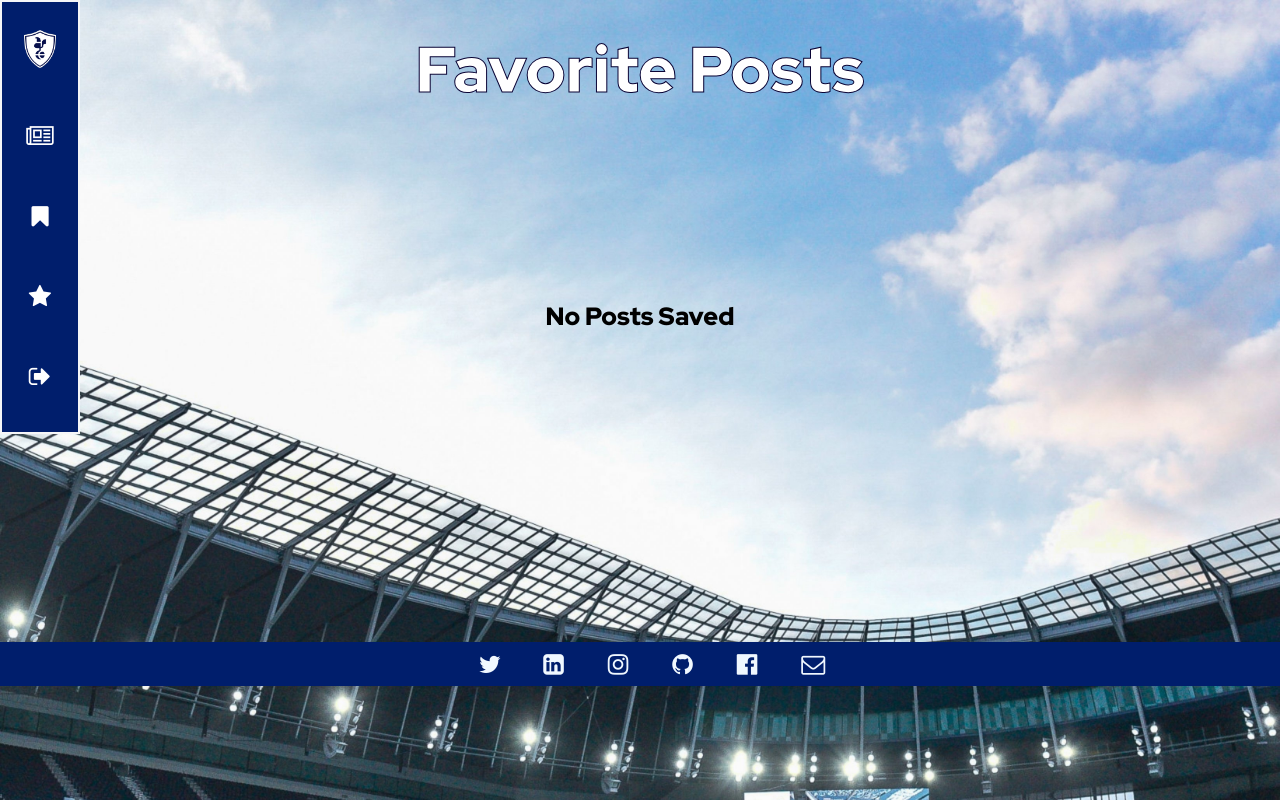
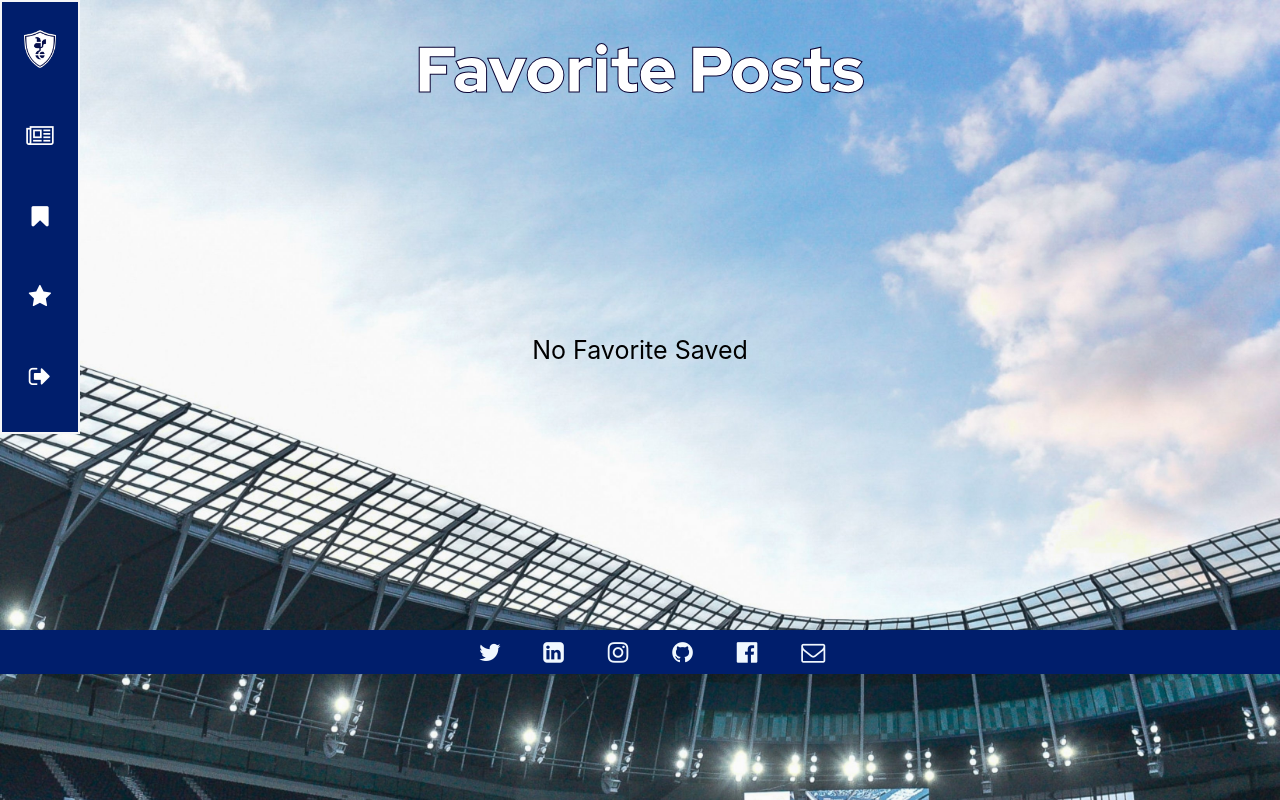
Before and after one commit to RaulMaya/Spurs-Blog, a Django app: page /favorites in a window 1280 px wide. Run offline with Django 4.2, Linux system fonts and the light colour scheme; the visitor is signed in with stand-in values (Sample User, id 1); data that the repository does not hold is empty; some libraries are stand-ins or nearby versions.

Commit message:
Read Later and Favorites Done

```diff
--- a/my_blog/blog/static/blog/stored_files.css
+++ b/my_blog/blog/static/blog/stored_files.css
@@ -3,6 +3,7 @@ body  {
   background-image: url("sonny.jpg");
   background-size: cover;
 }
+
   #posts {
     padding: 0.01rem 12%;
   }
@@ -12,11 +13,9 @@ body  {
     align-items: flex-start;
     margin: 2rem auto;
     width: fit-content;
-    height: 5rem;
+    height: 32rem;
     font-family: "Red Hat Display", sans-serif;
-
   }
-
 
   #posts h1 {
     margin: 0 auto;
@@ -32,37 +31,26 @@ body  {
     -webkit-text-stroke: 1px rgb(10, 4, 53);
   }
 
-  .no-posts{
-    position: relative;
-    margin: 12rem auto 20.1rem auto;
-    width: fit-content;
-    height: 1rem;
-    font-family: "Red Hat Display", sans-serif;
-  }
-  #posts p{
-    color: #000000;
-    margin: auto auto;
-    font-size: 25px;
-  }
 
   #all-posts {
-    padding: 5rem;
+    background-color: transparent;
     border-radius: 12px;
     width: fit-content;
-    margin: 0rem auto 2rem auto;
+    margin: -28rem auto 2rem auto;
     height: fit-content;
   }
 
-#all-posts h2 {
-text-align: center;
+
+#all-posts .card-body h4 {
+  margin: 10px auto;
+  text-align: center;
+  text-decoration:none;
+  text-align: center;
+  font-size: 20px;
+  color: #000000;
 }
 
-#all-posts h4 {
-    padding: 10px;
-    text-align: center;
-    font-size: 20px;
-    color: #000000;
-    }
+
 
 #all-posts ul {
 list-style: none;
@@ -70,10 +58,12 @@ margin: 0;
 padding: 0;
 display: flex;
 gap: 1rem;
+text-decoration:none;
 }
 
 #all-posts li {
 flex: 1;
+text-decoration:none;
 }
 
 
@@ -82,18 +72,31 @@ flex: 1;
   justify-content: space-evenly;
   grid-template-columns: auto auto auto;
   padding: 10px;
+  text-decoration:none;
 }
 
 #all-posts .card {
-  margin: 10px;
+  margin: 15px;
   background-color: rgb(255, 255, 255);
   border-radius: 10px;
-  box-shadow: 0 2px 20px rgba(23, 11, 104, 0.958);
+  box-shadow: 0 1px 15px rgba(22, 33, 122, 0.958);
   overflow: hidden;
-  justify-content: center;
   width: 300px;
-  height: 500px;
+  height: 450px;
+  text-decoration:none;
 }
+
+#all-posts .card:hover {
+  margin: 15px;
+  background-color: rgb(255, 255, 255);
+  border-radius: 10px;
+  box-shadow: 0 7px 20px rgba(182, 245, 255, 0.958);
+  overflow: hidden;
+  width: 300px;
+  height: 450px;
+  text-decoration: none;
+}
+
 
 #all-posts .card-header img {
   width: 100%;
@@ -103,26 +106,17 @@ flex: 1;
 #all-posts .card-body {
   display: flex;
   flex-direction: column;
-  justify-content: center;
   align-items: flex-start;
   padding-left: 15px;
-  padding-bottom: 40px;
-}
-
-#all-posts .tag {
-  background: #004ac1;
-  border-radius: 50px;
-  font-size: 12px;
-  margin: 0;
-  color: #fff;
-  padding: 2px 10px;
-  text-transform: uppercase;
-  cursor: pointer;
+  padding-top: 10px;
+  text-decoration:none;
 }
 
 .user {
   display: flex;
-  margin-top: auto;
+  position: absolute;
+  bottom: 1rem;
+  left: 1rem;
 }
 
 .user img {
@@ -154,3 +148,20 @@ flex: 1;
   letter-spacing: 0.5px;
   color: #ffffff;
 }
+
+
+#all-posts .no-posts-card {
+  margin: 0 auto;
+  border-radius: 10px;
+  overflow: hidden;
+  width: 300px;
+  height: 450px;
+  text-decoration:none;
+}
+
+.no-posts-card p{
+  margin: 200px auto;
+  text-align: center;
+  text-decoration:none;
+  font-size: 25px;
+  color: #000000;}
--- a/my_blog/blog/templates/blog/favorites.html
+++ b/my_blog/blog/templates/blog/favorites.html
@@ -2,7 +2,7 @@
 {% load static %}
 
 {% block title %}
-    My Saved Posts
+    My Favorite Posts
 {% endblock %}
 
 {% block css_files %}
@@ -10,23 +10,31 @@
 {% endblock %}
 
 {% block content %}
+
 <section id="posts">
     <header>
         <h1>Favorite Posts</h1>
     </header>
-    {% if not has_posts %}
-    <div class='no-posts'>
-    <p> No Posts Saved</p>
-    </div>
-    {% else %}
     <section id="all-posts">
+    {% if has_posts %}
     <ul>
+        <div class="container">
         {% for post in posts %}
             {% include "blog/includes/portrait.html" %}
         {% endfor %}
+        </div>
      </ul>
+     {% else %}
+     <ul>
+        <div class="container">
+            <div class="no-posts-card">
+            <p>No Favorite Saved</p>
+            </div>
+        </div>
+     </ul>
+     {% endif %}
     </section>
-    {% endif %}
+
  </section>
 
 {% endblock %}
--- a/my_blog/blog/templates/blog/includes/portrait.html
+++ b/my_blog/blog/templates/blog/includes/portrait.html
@@ -1,6 +1,5 @@
 {% load static %}
 <li>
-
     <div class="card">
       <a href="{% url 'blog:individual_post' post.slug %}">
         <div class="card-header">
```
Also changed, not shown: my_blog/blog/templates/blog/stored-posts.html (+13 -6 lines).
